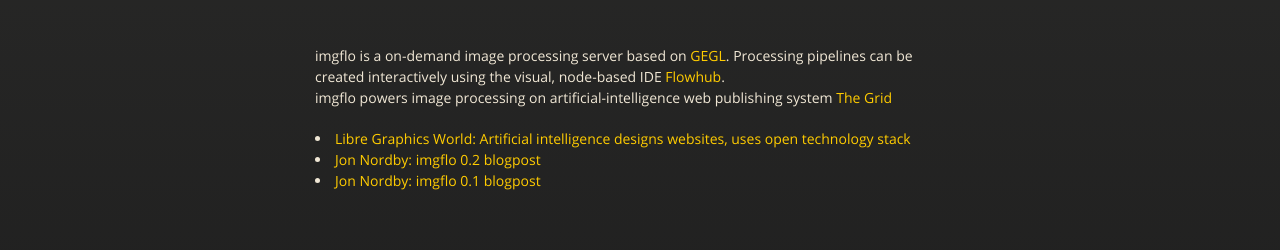
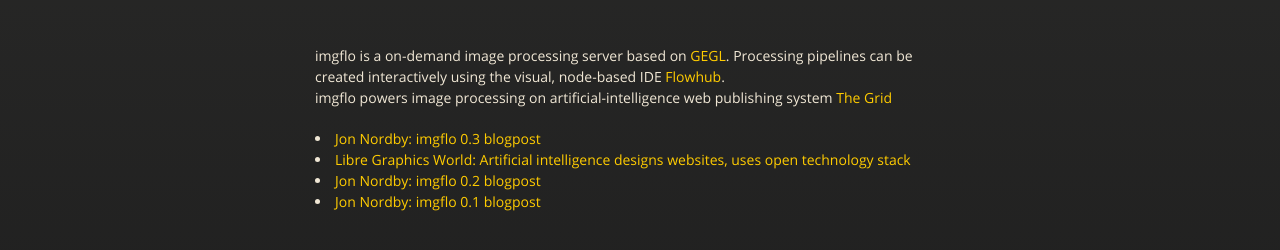
Before and after one commit to imgflo/imgflo, a plain HTML site: page index.html in a window 1280 px wide. Shown: the part 226-476 px from the top of the page. Drawn offline with nearby package versions, Linux system fonts and the light colour scheme.

Commit message:
Add link to imgflo 0.3 blogpost

```diff
--- a/index.html
+++ b/index.html
@@ -44,7 +44,9 @@
 </br>
 imgflo powers image processing on artificial-intelligence web publishing system <a href="https://thegrid.io">The Grid</a>
 </p>
-
+      <li>
+        <a href="http://www.jonnor.com/2015/01/imgflo-0-3/">Jon Nordby: imgflo 0.3 blogpost</a>
+      </li>
       <li>
         <a href="http://libregraphicsworld.org/blog/entry/artificial-intelligence-designs-websites-uses-open-technology-stack">Libre Graphics World: Artificial intelligence designs websites, uses open technology stack</a>
       </li>
```
